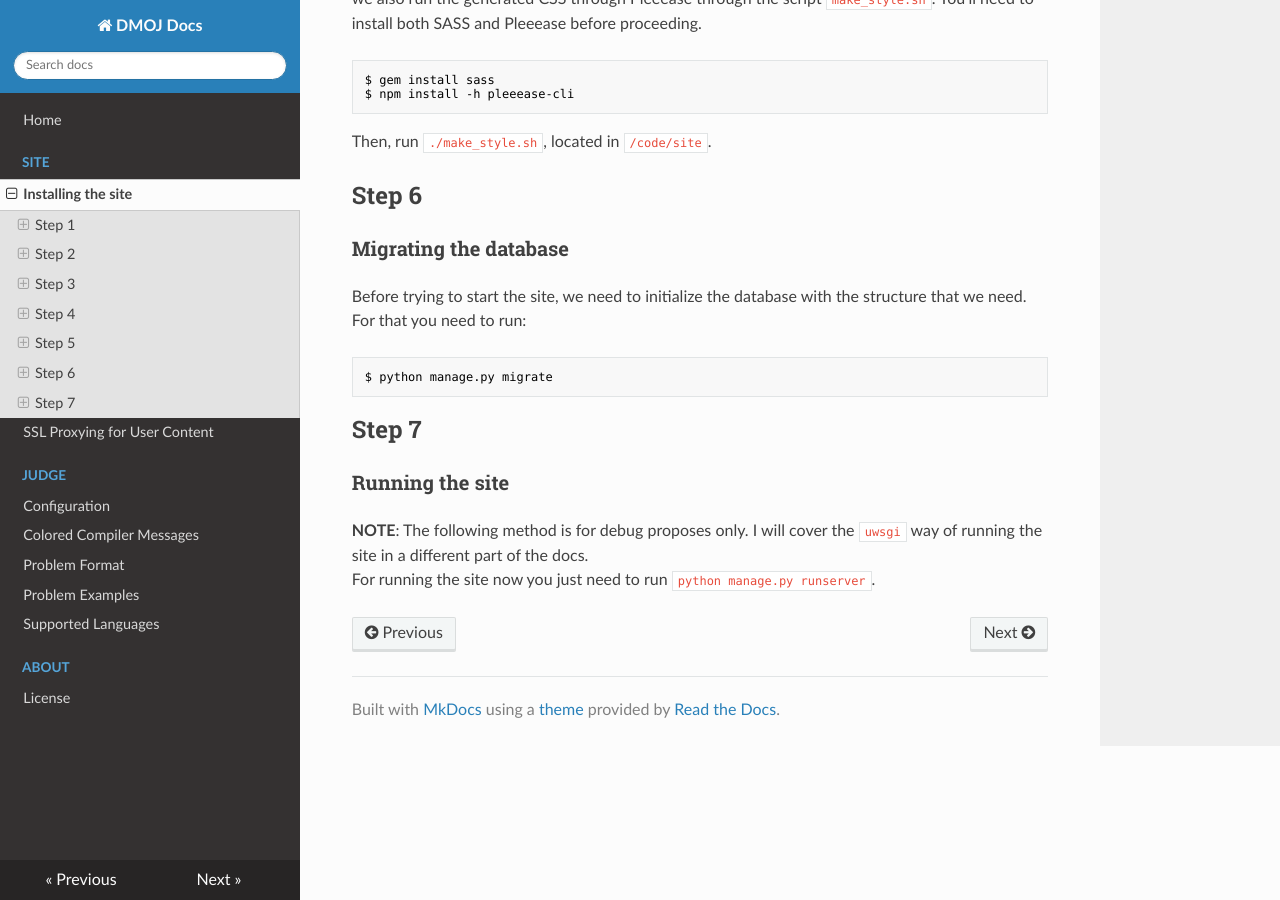
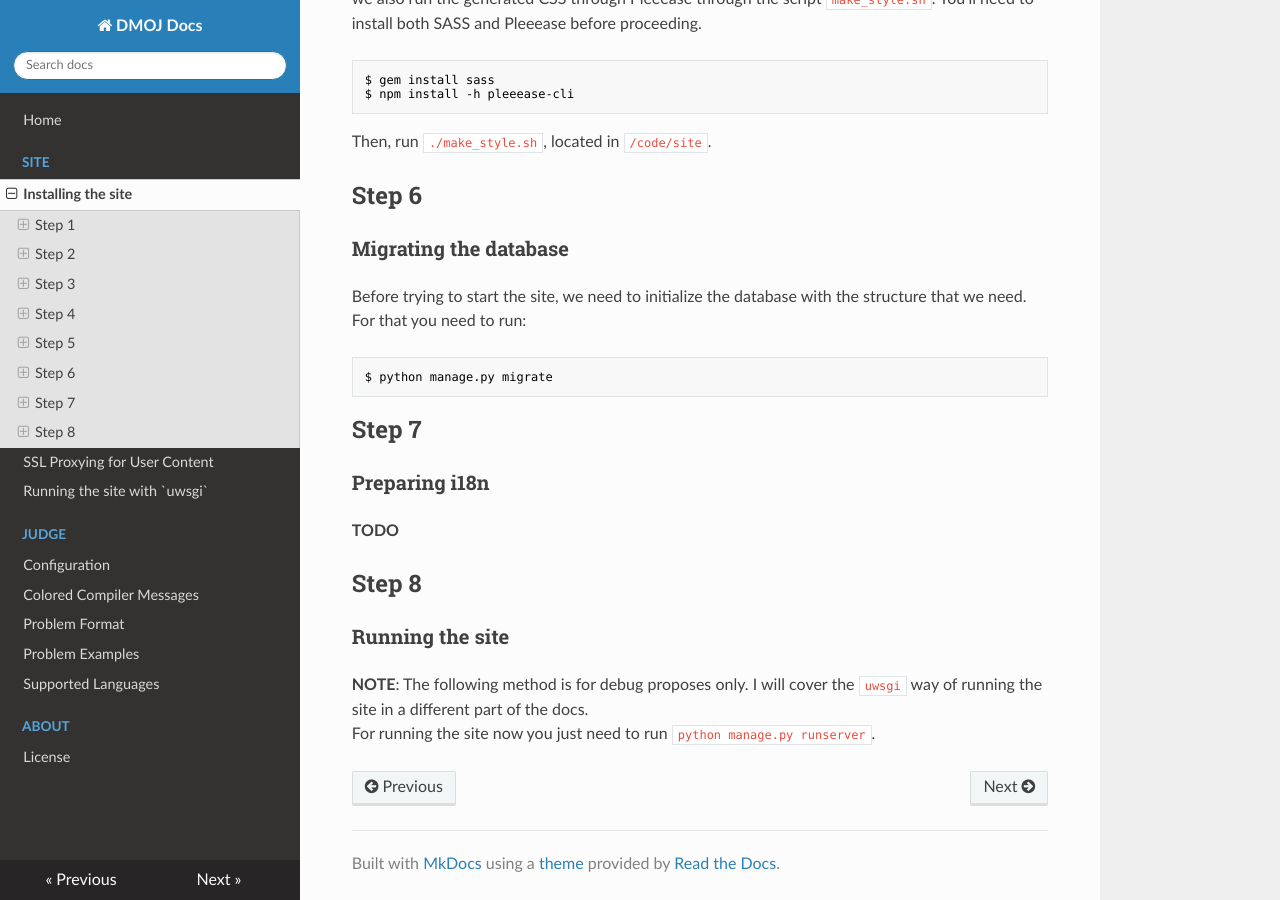
Before and after one commit to DMOJ/docs, an MkDocs documentation site: the page built from docs/site/installation.md, in a window 1280 px wide and 900 px high, scrolled down 2405 px. Built offline with MkDocs 1.6.1, drawn with Linux system fonts in a browser that asks for light colours; nearby versions of some CDN libraries; old or Windows-style settings are respelled for this version of MkDocs.

Commit message:
Almost forgot about i18n... #6

````diff
--- a/docs/site/installation.md
+++ b/docs/site/installation.md
@@ -109,6 +109,10 @@ $ python manage.py migrate
 ```
 
 ## Step 7
+### Preparing i18n
+**TODO**
+
+## Step 8
 ### Running the site
 **NOTE**: The following method is for debug proposes only. I will cover the `uwsgi` way of running the site in a different part of the docs. <br/>
 For running the site now you just need to run `python manage.py runserver`.
--- a/mkdocs.yml
+++ b/mkdocs.yml
@@ -4,6 +4,7 @@ pages:
 - Site:
   - 'Installing the site': 'site/installation.md'
   - 'SSL Proxying for User Content': 'site/ssl-content-proxy.md'
+  - 'Running the site with `uwsgi`': 'site/uwsgi.md'
 - Judge:
   - 'Configuration': 'judge/configuration.md'
   - 'Colored Compiler Messages': 'judge/colored-compiler-messages.md'
````
Also changed, not shown: docs/site/uwsgi.md (added, +1 -0 lines).
